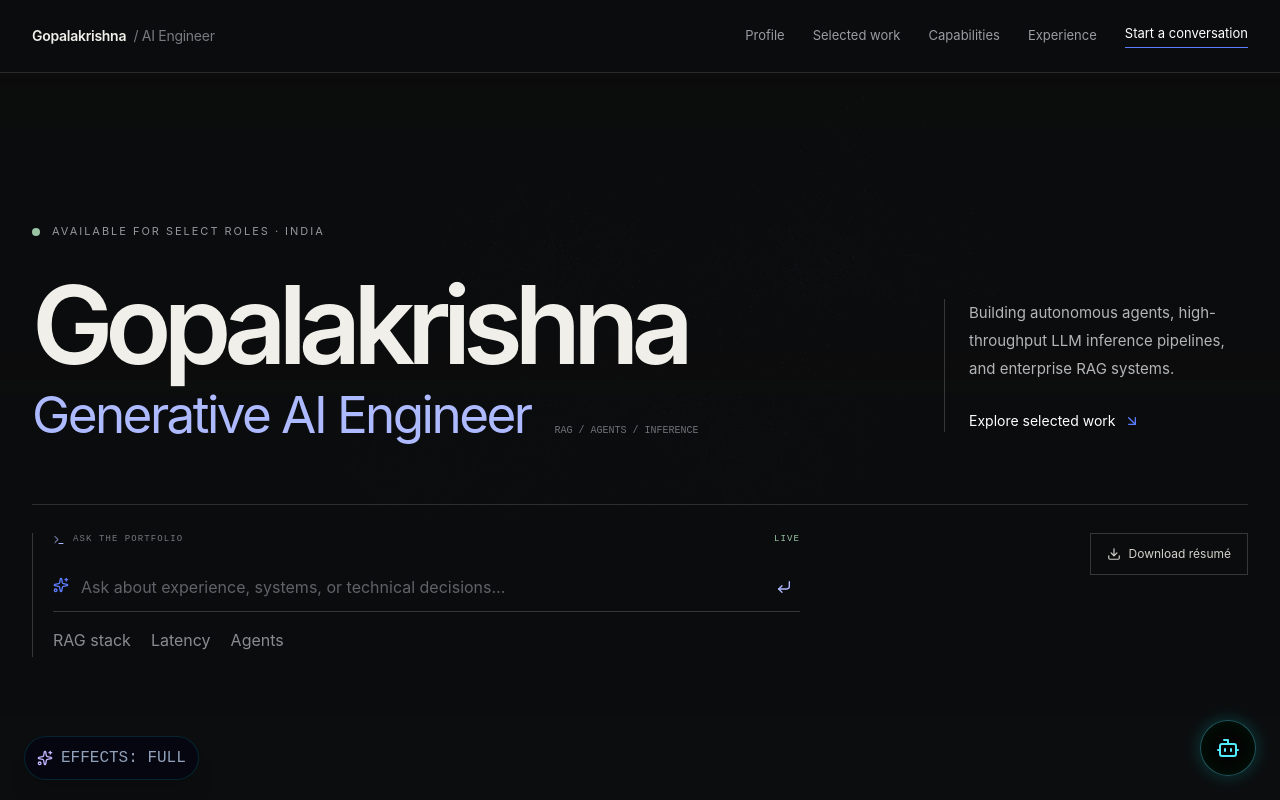
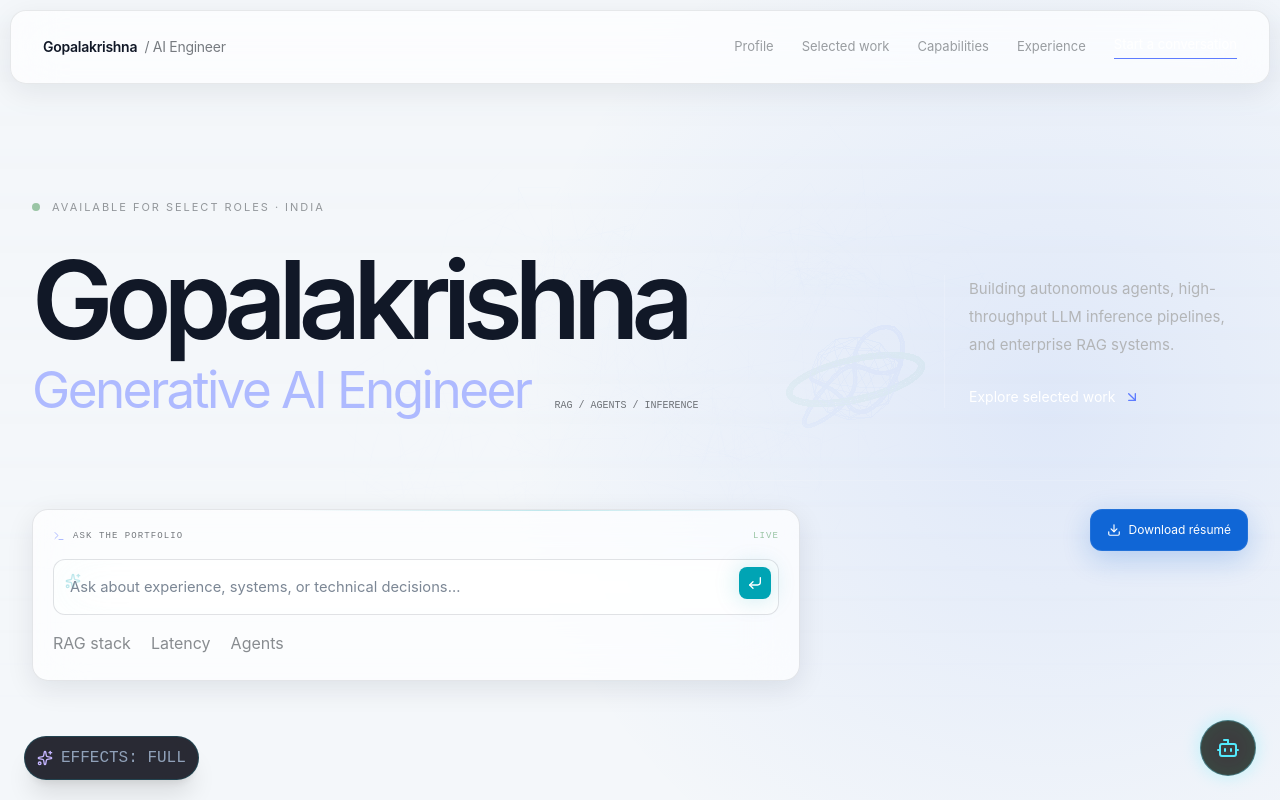
Before and after one commit to gopalgk53/portfolio, a Next.js app: page / in a window 1280 px wide. Shown: the top 800 px of the page. Built offline with nearby package versions, Linux system fonts and the light colour scheme.

Commit message:
Add light spatial glass dashboard theme (#30)

```diff
--- a/app/globals.css
+++ b/app/globals.css
@@ -6,33 +6,75 @@
 @import "@fontsource/jetbrains-mono/600.css";
 
 :root{
-  --ink:#f1efe9;--paper:#0c0d0e;--surface:#131516;--surface-2:#181a1c;
-  --muted:#989b9e;--dim:#676b70;--rule:rgba(241,239,233,.13);
-  --blue:#5e7cff;--blue-soft:#aebaff;--warm:#d8c6aa;--success:#9ac5a5;
+  --ink:#0F172A;--paper:#F8FAFC;--surface:rgba(255,255,255,.68);--surface-2:rgba(248,250,252,.76);
+  --muted:#64748B;--dim:#94A3B8;--rule:rgba(15,23,42,.1);
+  --teal:#059669;--blue:#2563EB;--blue-soft:#60A5FA;--amber:#D97706;--success:#059669;
+  --glass-blur:25px;--glass-shadow:0 8px 32px rgba(0,0,0,.37);
 }
 *{box-sizing:border-box}
 html{scroll-behavior:smooth;background:var(--paper)}
-body{margin:0;color:var(--ink);background:var(--paper);font-family:"Space Grotesk",Inter,ui-sans-serif,system-ui,sans-serif;-webkit-font-smoothing:antialiased}
-body::before{content:"";position:fixed;inset:0;z-index:-2;pointer-events:none;background:radial-gradient(ellipse at 78% 4%,rgba(94,124,255,.085),transparent 34rem),linear-gradient(90deg,rgba(255,255,255,.018) 1px,transparent 1px);background-size:auto,9rem 100%}
-button,a{-webkit-tap-highlight-color:transparent}button,input,textarea{font:inherit}button{cursor:pointer}::selection{color:#fff;background:#465fd6}
+body{margin:0;color:var(--ink);background:radial-gradient(circle at 84% 8%,rgba(37,99,235,.12),transparent 34rem),radial-gradient(circle at 7% 44%,rgba(5,150,105,.08),transparent 30rem),#F8FAFC;background-attachment:fixed;font-family:"Space Grotesk",Inter,ui-sans-serif,system-ui,sans-serif;-webkit-font-smoothing:antialiased}
+body::before{content:"";position:fixed;inset:0;z-index:-2;pointer-events:none;background:linear-gradient(90deg,rgba(15,23,42,.024) 1px,transparent 1px),linear-gradient(rgba(15,23,42,.018) 1px,transparent 1px);background-size:8rem 8rem;mask-image:linear-gradient(to bottom,black,transparent 90%)}
+body::after{content:"";position:fixed;z-index:-1;pointer-events:none;width:34rem;height:34rem;right:-9rem;top:7rem;border-radius:42% 58% 56% 44%/48% 42% 58% 52%;background:linear-gradient(145deg,rgba(255,255,255,.92),rgba(219,234,254,.72) 48%,rgba(209,250,229,.48));box-shadow:-28px 32px 80px rgba(37,99,235,.12),inset 18px 18px 30px rgba(255,255,255,.9),inset -18px -20px 35px rgba(37,99,235,.08);filter:blur(.2px);transform:rotate(-13deg)}
+button,a{-webkit-tap-highlight-color:transparent}button,input,textarea{font:inherit}button{cursor:pointer}::selection{color:#fff;background:#2563EB}
 h1,h2,h3{margin:0;text-wrap:balance}p{text-wrap:pretty}.font-mono,code,pre{font-family:"JetBrains Mono",ui-monospace,monospace}
 a{transition:color .22s ease,border-color .22s ease,background-color .22s ease}
 
-.liquid-nav{margin:0 auto;width:100%;border-bottom:1px solid var(--rule);background:rgba(12,13,14,.86);backdrop-filter:blur(18px);-webkit-backdrop-filter:blur(18px)}
-.glass-card{position:relative;border:1px solid var(--rule);border-radius:.35rem;background:rgba(19,21,22,.9);box-shadow:none;overflow:hidden}
-.glass-card::before{content:"";position:absolute;inset:0 0 auto;height:1px;background:linear-gradient(90deg,transparent,rgba(255,255,255,.18),transparent);opacity:.45;pointer-events:none}
+.liquid-nav{margin:10px auto 0;width:min(calc(100% - 20px),82rem);border:1px solid rgba(15,23,42,.09);border-radius:16px;background:rgba(255,255,255,.7);box-shadow:0 10px 36px rgba(15,23,42,.08),inset 0 1px 0 rgba(255,255,255,.9);backdrop-filter:blur(25px) saturate(140%);-webkit-backdrop-filter:blur(25px) saturate(140%)}
+.theme-glass-card,.glass-card,.spatial-panel{position:relative;border:1px solid rgba(15,23,42,.1);border-radius:16px;background:rgba(255,255,255,.68);box-shadow:0 12px 38px rgba(15,23,42,.1),inset 0 1px 0 rgba(255,255,255,.95);backdrop-filter:blur(25px) saturate(135%);-webkit-backdrop-filter:blur(25px) saturate(135%);overflow:hidden}
+.theme-glass-card::before,.glass-card::before,.spatial-panel::before{content:"";position:absolute;inset:0 0 auto;height:1px;background:linear-gradient(90deg,transparent,rgba(255,255,255,.4),rgba(0,164,180,.34),transparent);opacity:.7;pointer-events:none}
 .glass-card::after{display:none}
-.metric{border:0;border-left:2px solid var(--blue);border-radius:0;background:transparent;padding:.2rem .65rem;font-family:"JetBrains Mono",monospace;font-size:.62rem;color:#b6bac2}
-.field{width:100%;border:0;border-bottom:1px solid rgba(241,239,233,.25);border-radius:0;background:transparent;padding:1rem .1rem;color:var(--ink);outline:none;font-size:.92rem}
-.field::placeholder{color:#62666b}.field:focus{border-color:var(--blue);box-shadow:none}
+.metric{border:1px solid rgba(15,23,42,.1);border-radius:999px;background:rgba(255,255,255,.58);padding:.45rem .75rem;font-family:"JetBrains Mono",monospace;font-size:.62rem;color:#475569;backdrop-filter:blur(25px)}
+.field{width:100%;border:1px solid rgba(15,23,42,.12);border-radius:12px;background:rgba(255,255,255,.58);padding:1rem;color:#0F172A;outline:none;font-size:.92rem;backdrop-filter:blur(25px)}
+.field::placeholder{color:#94A3B8}.field:focus{border-color:rgba(37,99,235,.7);box-shadow:0 0 0 3px rgba(37,99,235,.08),0 10px 28px rgba(15,23,42,.08)}
 .liquid-orb{display:none}.noise{background:none}
 
-.profile-stage{perspective:none}.profile-frame{position:relative;aspect-ratio:4/5;overflow:hidden;border-radius:.2rem;border:0;background:#191b1d;box-shadow:none;transform:none;filter:saturate(.72) contrast(1.03)}
-.profile-frame::after{content:"";position:absolute;inset:0;background:linear-gradient(180deg,transparent 60%,rgba(12,13,14,.28));pointer-events:none}.profile-orbit{display:none}
-.lab-disclosure{position:relative;z-index:10;border-top:1px solid var(--rule)}.lab-disclosure>summary{cursor:pointer;list-style:none;margin:0 auto;max-width:80rem;padding:1.25rem 2rem;font-family:"JetBrains Mono",monospace;font-size:.68rem;letter-spacing:.06em;color:var(--muted)}.lab-disclosure>summary::-webkit-details-marker{display:none}.lab-disclosure>summary::before{content:"+";margin-right:.75rem;color:var(--blue-soft)}.lab-disclosure[open]>summary::before{content:"−"}.lab-disclosure>section{border-top:1px solid var(--rule)}
+.profile-stage{perspective:900px}.profile-frame{position:relative;aspect-ratio:4/5;overflow:hidden;border-radius:16px;border:1px solid rgba(255,255,255,.1);background:#12141C;box-shadow:0 18px 50px rgba(0,0,0,.4),0 0 30px rgba(16,102,214,.08);transform:none;filter:saturate(.86) contrast(1.03)}
+.profile-frame::after{content:"";position:absolute;inset:0;background:linear-gradient(180deg,transparent 58%,rgba(18,20,28,.42));pointer-events:none}.profile-orbit{display:none}
+.lab-disclosure{position:relative;z-index:10;margin:1rem auto;max-width:80rem;border:1px solid rgba(255,255,255,.08);border-radius:16px;background:rgba(30,34,43,.48);box-shadow:var(--glass-shadow);backdrop-filter:blur(25px);-webkit-backdrop-filter:blur(25px)}
+.lab-disclosure>summary{cursor:pointer;list-style:none;margin:0 auto;max-width:80rem;padding:1.25rem 2rem;font-family:"JetBrains Mono",monospace;font-size:.68rem;letter-spacing:.06em;color:#9CA3AF}.lab-disclosure>summary::-webkit-details-marker{display:none}.lab-disclosure>summary::before{content:"+";margin-right:.75rem;color:#68B8FF}.lab-disclosure[open]>summary::before{content:"−"}.lab-disclosure>section{border-top:1px solid rgba(255,255,255,.08)}
 
-#webgl-canvas{opacity:.18!important;filter:grayscale(.65);mask-image:linear-gradient(to bottom,black 0%,rgba(0,0,0,.35) 55%,transparent 92%)}
-@media(hover:hover){.glass-card{transition:transform .35s cubic-bezier(.2,.8,.2,1),border-color .35s ease,background .35s ease}.glass-card:hover{border-color:rgba(241,239,233,.25);background:rgba(24,26,28,.96)}a:hover{color:#fff}}
-@media(max-width:760px){body::before{background-size:auto,5rem 100%}.liquid-nav{backdrop-filter:blur(12px)}.glass-card{background:rgba(19,21,22,.98)}#webgl-canvas{opacity:.1!important}}
+#webgl-canvas{opacity:.11!important;filter:saturate(1.15);mix-blend-mode:multiply;mask-image:linear-gradient(to bottom,black 0%,rgba(0,0,0,.42) 62%,transparent 95%)}
+@media(hover:hover){.glass-card,.theme-glass-card,.spatial-panel{transition:transform .35s cubic-bezier(.2,.8,.2,1),border-color .35s ease,background .35s ease,box-shadow .35s ease}.glass-card:hover,.theme-glass-card:hover,.spatial-panel:hover{border-color:rgba(0,164,180,.36);background:rgba(37,43,54,.7);box-shadow:0 18px 54px rgba(0,0,0,.42),0 0 30px rgba(16,102,214,.1),inset 0 1px 0 rgba(255,255,255,.09)}a:hover{color:#fff}}
+@media(max-width:760px){body::before{background-size:5rem 5rem}.liquid-nav{backdrop-filter:blur(18px);-webkit-backdrop-filter:blur(18px)}.glass-card,.theme-glass-card,.spatial-panel{background:rgba(30,34,43,.78)}#webgl-canvas{opacity:.14!important}}
 @media(prefers-reduced-motion:reduce){html{scroll-behavior:auto}*,*::before,*::after{animation-duration:.01ms!important;animation-iteration-count:1!important}}
 .reduced-effects #webgl-canvas{display:none}.reduced-effects *{scroll-behavior:auto!important}
+
+/* Spatial-glass treatment applied without changing the established layout. */
+#projects article,#projects header+div>div:first-child,#contact header+div>div,#contact form{
+  border:1px solid rgba(255,255,255,.08)!important;border-radius:16px!important;
+  background:rgba(30,34,43,.65)!important;box-shadow:0 8px 32px rgba(0,0,0,.37)!important;
+  backdrop-filter:blur(25px)!important;-webkit-backdrop-filter:blur(25px)!important;
+}
+#projects article{border-top-color:rgba(255,255,255,.14)!important}
+#projects article button[aria-selected="true"],#contact button[type="submit"]{background:#00A4B4;color:#fff}
+#projects a,#contact a{border-color:rgba(16,102,214,.45)}
+#projects article span[class*="bg-[#5e7cff]"]{background:#00A4B4!important}
+#certifications a:first-child{border-color:rgba(255,176,0,.32)!important;box-shadow:0 8px 32px rgba(0,0,0,.37),0 0 28px rgba(255,176,0,.06)}
+
+.agent-thinking{border-color:#2563EB!important}
+.agent-thinking::after{content:"";position:absolute;z-index:3;left:0;bottom:0;width:38%;height:2px;background:#2563EB;animation:thinking-track 1.4s ease-in-out infinite}
+.tool-executing{animation:tool-ripple 1.2s ease-out infinite}
+.checkpoint-active>*:not(.human-checkpoint){filter:grayscale(1);opacity:.62;transition:filter .3s ease,opacity .3s ease}
+.checkpoint-active>.human-checkpoint,.human-checkpoint{position:relative;z-index:3;border-color:#D97706!important;box-shadow:0 14px 35px rgba(15,23,42,.18)!important;filter:none!important;opacity:1!important}
+.human-checkpoint::before{background:linear-gradient(90deg,#D97706,rgba(217,119,6,.18),transparent)!important}
+@keyframes thinking-track{0%{transform:translateX(-110%)}50%{transform:translateX(150%)}100%{transform:translateX(310%)}}
+@keyframes tool-ripple{0%,100%{box-shadow:0 8px 32px rgba(0,0,0,.16),0 0 0 0 rgba(37,99,235,.18)}55%{box-shadow:0 12px 36px rgba(0,0,0,.2),0 0 0 10px rgba(37,99,235,0)}}
+
+@supports(animation-timeline:view()){
+  #projects article,.glass-card{animation:spatial-rise both linear;animation-timeline:view();animation-range:entry 5% entry 48%}
+  #infrastructure svg polyline{stroke-dasharray:220;stroke-dashoffset:220;animation:pipeline-draw both linear;animation-timeline:view();animation-range:entry 10% cover 42%}
+}
+@keyframes spatial-rise{from{opacity:.25;transform:translate3d(0,54px,-90px) rotateX(8deg)}to{opacity:1;transform:translate3d(0,0,0) rotateX(0)}}
+@keyframes pipeline-draw{to{stroke-dashoffset:0}}
+
+@media(prefers-color-scheme:light){
+  :root{--ink:#111827;--paper:#F4F7FA;--surface:rgba(255,255,255,.7);--surface-2:rgba(248,250,252,.78);--muted:#5F6B7A;--dim:#7C8795;--rule:rgba(15,23,42,.1)}
+  html{background:#F4F7FA}body{color:#111827;background:radial-gradient(circle at 82% 4%,rgba(37,99,235,.1),transparent 34rem),radial-gradient(circle at 8% 44%,rgba(0,164,180,.08),transparent 30rem),#F4F7FA}
+  body::before{background-image:linear-gradient(90deg,rgba(15,23,42,.025) 1px,transparent 1px),linear-gradient(rgba(15,23,42,.02) 1px,transparent 1px)}
+  .liquid-nav{background:rgba(255,255,255,.7);border-color:rgba(15,23,42,.09);box-shadow:0 8px 30px rgba(15,23,42,.08)}
+  .theme-glass-card,.glass-card,.spatial-panel,#projects article,#projects header+div>div:first-child,#contact header+div>div,#contact form,.lab-disclosure{color:#111827;background:rgba(255,255,255,.7)!important;border-color:rgba(15,23,42,.1)!important;box-shadow:0 8px 28px rgba(15,23,42,.09)!important}
+  .field{color:#111827;background:rgba(255,255,255,.58);border-color:rgba(15,23,42,.12)}.field::placeholder{color:#7C8795}
+  #webgl-canvas{opacity:.08!important;mix-blend-mode:multiply}
+  .agent-thinking{border-color:#2563EB!important;box-shadow:0 10px 30px rgba(15,23,42,.1)!important}
+}
--- a/components/ai-prompt-bar.tsx
+++ b/components/ai-prompt-bar.tsx
@@ -54,11 +54,11 @@ export function AIPromptBar() {
   }, [answer, loading]);
 
   return <div className="w-full max-w-3xl">
-    <motion.div layout className="overflow-hidden border-l border-white/[.18] pl-5" transition={spring}>
+    <motion.div layout className={`theme-glass-card overflow-hidden p-5 ${loading?"agent-thinking":""}`} transition={spring}>
       <div className="mb-4 flex items-center justify-between font-mono text-[9px] uppercase tracking-[.12em] text-[#74787d]"><span className="flex items-center gap-2"><Terminal className="h-3 w-3 text-[#aebaff]"/>Ask the portfolio</span><span className={mode === "fallback" ? "text-[#d8c6aa]" : "text-[#9ac5a5]"}>{mode === "fallback" ? "Local index" : mode === "cache" ? "Cached" : "Live"}</span></div>
-      <form onSubmit={submit} className="relative"><Sparkles className="absolute left-0 top-3.5 h-4 w-4 text-[#5e7cff]"/><input aria-label="Ask Gopal AI assistant" value={query} onChange={(event)=>setQuery(event.target.value)} placeholder="Ask about experience, systems, or technical decisions…" className="w-full border-0 border-b border-white/[.18] bg-transparent py-3 pl-7 pr-12 text-sm text-white outline-none placeholder:text-[#5f6368] focus:border-[#5e7cff]"/><motion.button aria-label={loading?"Generating response":"Submit question"} whileHover={{scale:1.06}} whileTap={{scale:.94}} transition={spring} disabled={loading} className="absolute right-0 top-2 p-2 text-[#aebaff]">{loading?<Loader2 className="h-4 w-4 animate-spin"/>:<CornerDownLeft className="h-4 w-4"/>}</motion.button></form>
+      <form onSubmit={submit} className="relative"><Sparkles className="absolute left-3 top-3.5 h-4 w-4 text-[#00A4B4]"/><input aria-label="Ask Gopal AI assistant" value={query} onChange={(event)=>setQuery(event.target.value)} placeholder="Ask about experience, systems, or technical decisions…" className="field py-3 pl-10 pr-12 text-sm"/><motion.button aria-label={loading?"Generating response":"Submit question"} whileHover={{scale:1.06}} whileTap={{scale:.94}} transition={spring} disabled={loading} className="absolute right-2 top-2 rounded-lg bg-[#00A4B4] p-2 text-white shadow-[0_0_24px_rgba(0,164,180,.22)]">{loading?<Loader2 className="h-4 w-4 animate-spin"/>:<CornerDownLeft className="h-4 w-4"/>}</motion.button></form>
       <div className="mt-3 flex flex-wrap gap-x-5 gap-y-2">{prompts.map(([label,prompt])=><button key={label} onClick={()=>ask(prompt)} className="border-b border-transparent py-1 text-[11px] text-[#888c90] hover:border-[#5e7cff] hover:text-white">{label}</button>)}</div>
-      <AnimatePresence>{(stream || loading) && <motion.div initial={{ opacity: 0, height: 0 }} animate={{ opacity: 1, height: "auto" }} exit={{ opacity: 0, height: 0 }} transition={spring} className="mt-5 overflow-hidden border-l border-[#5e7cff] bg-white/[.025] px-4 py-3 text-sm leading-6 text-[#b8babd]"><p className="mb-1 font-mono text-[9px] uppercase tracking-widest text-[#74787d]">Response {loading && "· composing"}</p>{stream}<span className="ml-1 inline-block h-3 w-px bg-[#aebaff]" /></motion.div>}</AnimatePresence>
+      <AnimatePresence>{(stream || loading) && <motion.div initial={{ opacity: 0, height: 0 }} animate={{ opacity: 1, height: "auto" }} exit={{ opacity: 0, height: 0 }} transition={spring} className="mt-5 overflow-hidden border-l border-[#00A4B4] bg-black/10 px-4 py-3 text-sm leading-6 text-[#d2d8df]"><p className="mb-1 font-mono text-[9px] uppercase tracking-widest text-[#FFB000]">Response {loading && "· composing"}</p>{stream}<span className="ml-1 inline-block h-3 w-px bg-[#00A4B4]" /></motion.div>}</AnimatePresence>
     </motion.div>
   </div>;
 }
--- a/components/hero.tsx
+++ b/components/hero.tsx
@@ -38,7 +38,7 @@ export function Hero(){
 
         <div className="mt-16 grid gap-7 border-t border-white/[.14] pt-7 lg:grid-cols-[1fr_19rem]">
           <AIPromptBar/>
-          <div className="flex items-start gap-3 lg:justify-end"><a href="/Gopalakrishna_Maddipalli_CV.pdf" className="inline-flex items-center gap-2 border border-white/[.18] px-4 py-3 text-xs text-[#d4d2cc] hover:border-white/40"><Download className="h-3.5 w-3.5"/>Download résumé</a></div>
+          <div className="flex items-start gap-3 lg:justify-end"><a href="/Gopalakrishna_Maddipalli_CV.pdf" className="inline-flex items-center gap-2 rounded-xl border border-white/[.08] bg-[#1066D6] px-4 py-3 text-xs text-white shadow-[0_8px_28px_rgba(16,102,214,.24)]"><Download className="h-3.5 w-3.5"/>Download résumé</a></div>
         </div>
       </div>
     </section>
--- a/components/neural-background.tsx
+++ b/components/neural-background.tsx
@@ -5,16 +5,25 @@ export function NeuralBackground(){
  const ref=useRef<HTMLCanvasElement>(null);
  useEffect(()=>{const canvas=ref.current;if(!canvas)return;let cancelled=false,dispose=()=>{};(async()=>{const THREE=await import("three");if(cancelled)return;const compact=innerWidth<760,reduced=matchMedia("(prefers-reduced-motion: reduce)").matches;let effectsOff=localStorage.getItem("gopal-reduced-effects")==="true",frame=0,last=performance.now(),scrollTarget=0;
  const scene=new THREE.Scene(),camera=new THREE.PerspectiveCamera(58,innerWidth/innerHeight,.1,100);camera.position.z=12;
- const renderer=new THREE.WebGLRenderer({canvas,alpha:true,antialias:false,powerPreference:"high-performance"});renderer.setClearColor(0x0c0d0e,1);renderer.setPixelRatio(Math.min(devicePixelRatio,1));renderer.setSize(innerWidth,innerHeight,false);
- const group=new THREE.Group();scene.add(group);const count=compact?520:1500,positions=new Float32Array(count*3),colors=new Float32Array(count*3),centers=[[-3,-1,0],[2.8,-1,-1],[-1,2,-2],[3,2,1],[0,0,2]],cyan=new THREE.Color(0x35d9ff),violet=new THREE.Color(0x8b7cff);
+ const renderer=new THREE.WebGLRenderer({canvas,alpha:true,antialias:false,powerPreference:"high-performance"});renderer.setClearColor(0xf8fafc,1);renderer.setPixelRatio(Math.min(devicePixelRatio,1));renderer.setSize(innerWidth,innerHeight,false);
+ const group=new THREE.Group();scene.add(group);const count=compact?520:1500,positions=new Float32Array(count*3),colors=new Float32Array(count*3),centers=[[-3,-1,0],[2.8,-1,-1],[-1,2,-2],[3,2,1],[0,0,2]],cyan=new THREE.Color(0x059669),violet=new THREE.Color(0x2563eb);
+ // A lightweight three-layer agent core: orchestrator, tool calling and vector memory.
+ const core=new THREE.Group();scene.add(core);core.position.set(compact?2.4:3.9,.4,-1.2);
+ const layerMaterial=(color:number,opacity:number)=>new THREE.MeshBasicMaterial({color,transparent:true,opacity,wireframe:true,depthWrite:false});
+ const layers=[
+  new THREE.Mesh(new THREE.IcosahedronGeometry(.78,1),layerMaterial(0x2563eb,.34)),
+  new THREE.Mesh(new THREE.TorusGeometry(1.18,.055,10,64),layerMaterial(0x059669,.42)),
+  new THREE.Mesh(new THREE.TorusKnotGeometry(.82,.035,72,8,2,3),layerMaterial(0x2563eb,.28))
+ ];
+ layers[1].rotation.x=Math.PI/2.5;layers[2].rotation.x=Math.PI/4;layers.forEach(layer=>core.add(layer));
  for(let i=0;i<count;i++){const c=centers[i%5],r=Math.pow(Math.random(),.55)*2.7,a=Math.random()*Math.PI*2,b=Math.acos(2*Math.random()-1),color=i%3?cyan:violet;positions[i*3]=c[0]+r*Math.sin(b)*Math.cos(a);positions[i*3+1]=c[1]+r*Math.cos(b);positions[i*3+2]=c[2]+r*Math.sin(b)*Math.sin(a);colors.set([color.r,color.g,color.b],i*3)}
  const pg=new THREE.BufferGeometry();pg.setAttribute("position",new THREE.BufferAttribute(positions,3));pg.setAttribute("color",new THREE.BufferAttribute(colors,3));const pm=new THREE.PointsMaterial({size:.026,vertexColors:true,transparent:true,opacity:.42,depthWrite:false,blending:THREE.AdditiveBlending});group.add(new THREE.Points(pg,pm));
  const lineData:number[]=[];let links=0,limit=compact?500:1800;for(let i=0;i<count&&links<limit;i+=3)for(let o=5;o<50&&links<limit;o+=5){const j=(i+o)%count,dx=positions[i*3]-positions[j*3],dy=positions[i*3+1]-positions[j*3+1],dz=positions[i*3+2]-positions[j*3+2];if(dx*dx+dy*dy+dz*dz<2){lineData.push(positions[i*3],positions[i*3+1],positions[i*3+2],positions[j*3],positions[j*3+1],positions[j*3+2]);links++}}
- const lg=new THREE.BufferGeometry();lg.setAttribute("position",new THREE.Float32BufferAttribute(lineData,3));const lm=new THREE.LineBasicMaterial({color:0x4f7cff,transparent:true,opacity:.065,depthWrite:false,blending:THREE.AdditiveBlending});group.add(new THREE.LineSegments(lg,lm));
+ const lg=new THREE.BufferGeometry();lg.setAttribute("position",new THREE.Float32BufferAttribute(lineData,3));const lm=new THREE.LineBasicMaterial({color:0x2563eb,transparent:true,opacity:.1,depthWrite:false});group.add(new THREE.LineSegments(lg,lm));
  const pointer={x:0,y:0},target={x:0,y:0};const move=(e:PointerEvent)=>{target.x=(e.clientX/innerWidth-.5)*2;target.y=(e.clientY/innerHeight-.5)*2},scroll=()=>scrollTarget=Math.min(scrollY/innerHeight,4),resize=()=>{camera.aspect=innerWidth/innerHeight;camera.updateProjectionMatrix();renderer.setSize(innerWidth,innerHeight,false)};
- const render=(now:number)=>{if(effectsOff)return;const dt=Math.min((now-last)/1000,.04);last=now;pointer.x+=(target.x-pointer.x)*.04;pointer.y+=(target.y-pointer.y)*.04;if(!reduced){group.rotation.y+=dt*.035;group.rotation.x+=dt*.01}camera.position.x+=(pointer.x*.4-camera.position.x)*.03;camera.position.y+=(-pointer.y*.3-camera.position.y)*.03;camera.position.z+=(12-scrollTarget*.65-camera.position.z)*.03;camera.lookAt(0,0,0);renderer.render(scene,camera);if(!reduced&&!document.hidden)frame=requestAnimationFrame(render)};
+ const render=(now:number)=>{if(effectsOff)return;const dt=Math.min((now-last)/1000,.04);last=now;pointer.x+=(target.x-pointer.x)*.04;pointer.y+=(target.y-pointer.y)*.04;if(!reduced){group.rotation.y+=dt*.035;group.rotation.x+=dt*.01;core.rotation.y+=dt*.18;core.rotation.x+=dt*.055}const progress=Math.min(scrollTarget/3,1);layers[0].position.y+=(progress*2.25-layers[0].position.y)*.04;layers[0].position.x+=(-progress*.85-layers[0].position.x)*.04;layers[1].position.x+=(progress*1.65-layers[1].position.x)*.04;layers[1].position.y+=(-progress*.35-layers[1].position.y)*.04;layers[2].position.x+=(-progress*1.55-layers[2].position.x)*.04;layers[2].position.y+=(-progress*1.55-layers[2].position.y)*.04;core.scale.setScalar(1-progress*.18);camera.position.x+=(pointer.x*.4-camera.position.x)*.03;camera.position.y+=(-pointer.y*.3-camera.position.y)*.03;camera.position.z+=(12-scrollTarget*.65-camera.position.z)*.03;camera.lookAt(0,0,0);renderer.render(scene,camera);if(!reduced&&!document.hidden)frame=requestAnimationFrame(render)};
  const visibility=()=>{cancelAnimationFrame(frame);if(!document.hidden&&!reduced&&!effectsOff){last=performance.now();frame=requestAnimationFrame(render)}},effects=(e:Event)=>{effectsOff=(e as CustomEvent).detail.reduced;cancelAnimationFrame(frame);if(!effectsOff){last=performance.now();frame=requestAnimationFrame(render)}};
  addEventListener("pointermove",move,{passive:true});addEventListener("scroll",scroll,{passive:true});addEventListener("resize",resize,{passive:true});addEventListener("gopal-effects",effects);document.addEventListener("visibilitychange",visibility);scroll();if(!effectsOff)frame=requestAnimationFrame(render);
- dispose=()=>{cancelAnimationFrame(frame);removeEventListener("pointermove",move);removeEventListener("scroll",scroll);removeEventListener("resize",resize);removeEventListener("gopal-effects",effects);document.removeEventListener("visibilitychange",visibility);pg.dispose();pm.dispose();lg.dispose();lm.dispose();renderer.dispose()};})();return()=>{cancelled=true;dispose()};
- },[]);return <canvas id="webgl-canvas" ref={ref} className="pointer-events-none fixed inset-0 z-0 h-screen w-screen bg-[#0c0d0e]" aria-hidden="true"/>
+ dispose=()=>{cancelAnimationFrame(frame);removeEventListener("pointermove",move);removeEventListener("scroll",scroll);removeEventListener("resize",resize);removeEventListener("gopal-effects",effects);document.removeEventListener("visibilitychange",visibility);pg.dispose();pm.dispose();lg.dispose();lm.dispose();layers.forEach(layer=>{layer.geometry.dispose();layer.material.dispose()});renderer.dispose()};})();return()=>{cancelled=true;dispose()};
+ },[]);return <canvas id="webgl-canvas" ref={ref} className="pointer-events-none fixed inset-0 z-0 h-screen w-screen bg-[#F8FAFC]" aria-hidden="true"/>
 }
```
